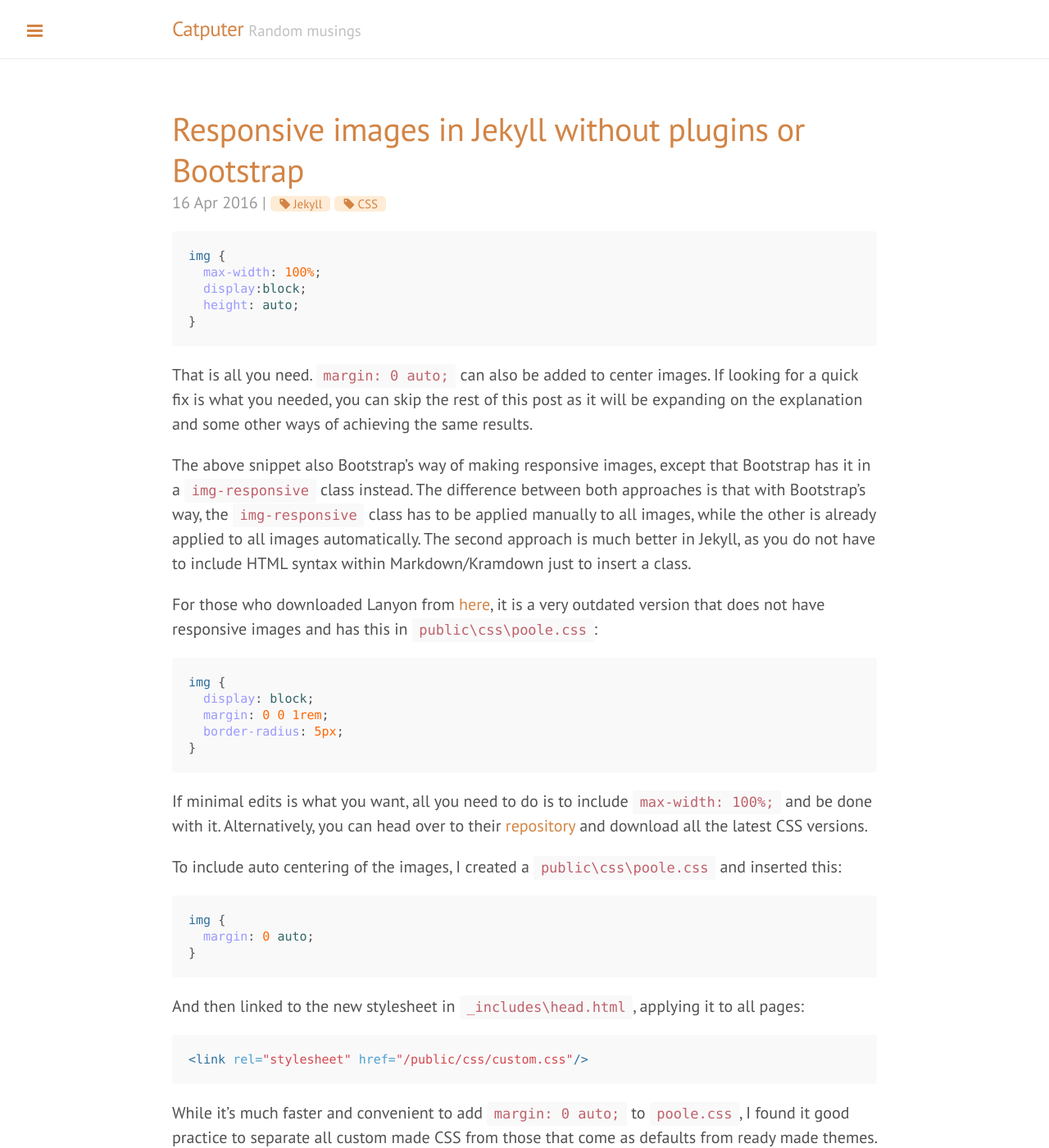
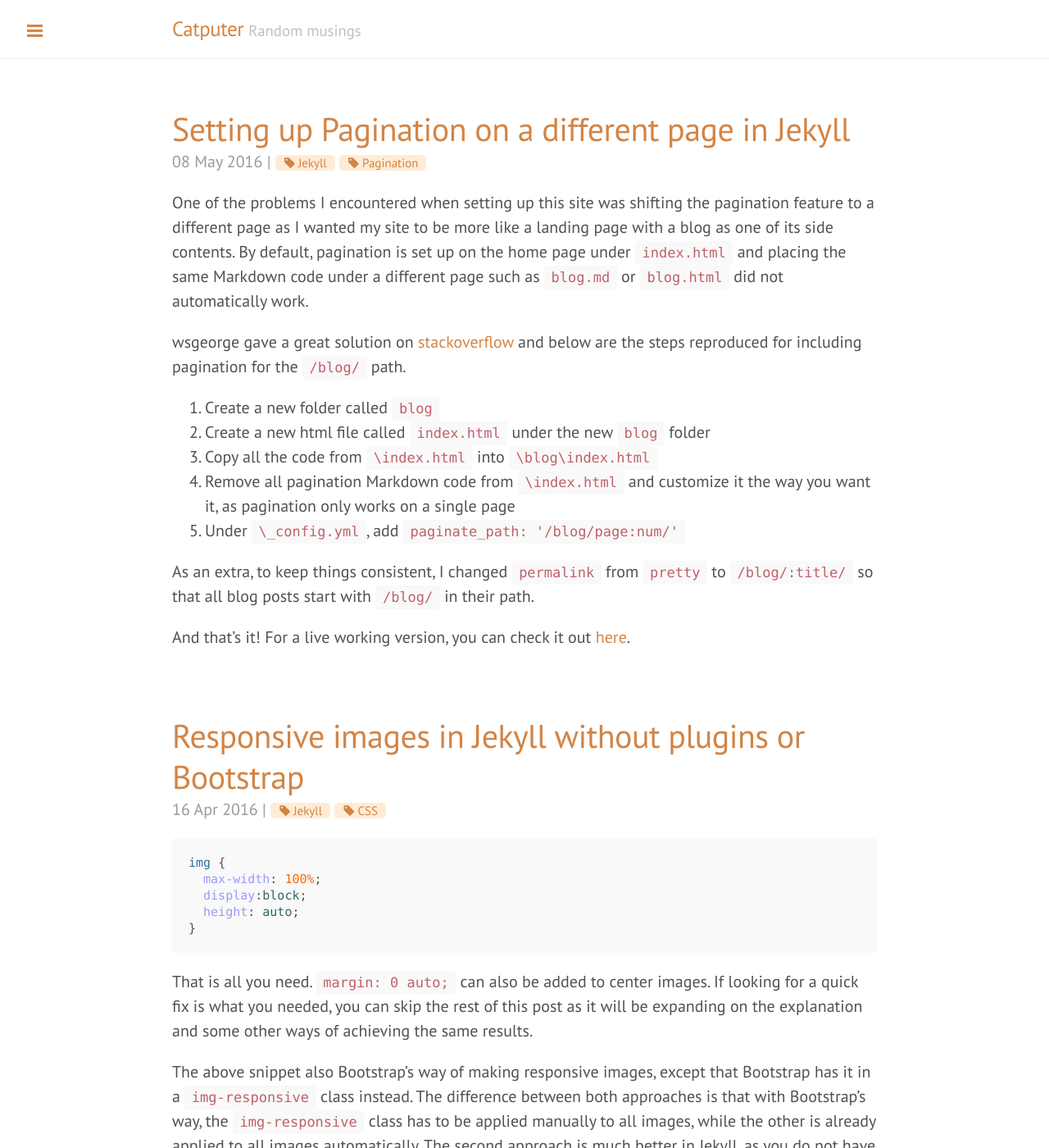
Before and after one commit to parrotchute/parrotchute.github.io, a Jekyll site: the page built from blog/index.html, in a window 1280 px wide and 1400 px high. Shown: the whole window at 82% size. Built offline with Jekyll 4.4.1, drawn with Linux system fonts in a browser that asks for light colours; nearby versions of some CDN libraries; the list of posts is cut into pages by our own code; some of the changed text lies outside the part shown.

Commit message:
Fixed grammar and spelling mistakes in main page, added new post, fixed formatting of older post for consistency

```diff
--- /dev/null
+++ b/_posts/2016-05-08-pagination-on-different-page-jekyll.md
@@ -0,0 +1,24 @@
+---
+layout: post
+title: Setting up Pagination on a different page in Jekyll
+tags:
+  - Jekyll
+  - Pagination
+category:
+  - IT
+  - Guides
+---
+
+One of the problems I encountered when setting up this site was shifting the pagination feature to a different page as I wanted my site to be more like a landing page with a blog as one of its side contents. By default, pagination is set up on the home page under `index.html` and placing the same Markdown code under a different page such as `blog.md` or `blog.html` did not automatically work.
+
+wsgeorge gave a great solution on [stackoverflow](http://stackoverflow.com/a/27016002) and below are the steps reproduced for including pagination for the `/blog/` path.
+
+1. Create a new folder called `blog`
+2. Create a new html file called `index.html` under the new `blog` folder
+3. Copy all the code from `\index.html` into `\blog\index.html`
+4. Remove all pagination Markdown code from `\index.html` and customize it the way you want it, as pagination only works on a single page
+5. Under `\_config.yml`, add `paginate_path:    '/blog/page:num/'`
+
+As an extra, to keep things consistent, I changed `permalink` from `pretty` to  `/blog/:title/` so that all blog posts start with `/blog/` in their path.
+
+And that's it! For a live working version, you can check it out [here](/blog).
--- a/index.html
+++ b/index.html
@@ -10,8 +10,8 @@ layout: default
 
 <p>I have no idea how you've stumble across this tiny part of the internet, but since you're here, make yourself comfortable!</p>
 
-<p>If you're keen on exploring, the sidebar menu should contain everyhing you need to navigate around.
-<br/><a href="/blog/index.html">Here</a> is where all my blog posts are, alternatively you can browse through them using the <a href="/archives/">archives</a>, <a href="/categories/">categories</a> and/or <a href="/tags/">tags</a>.</p>
+<p>If you're keen on exploring, the sidebar menu should contain everything you need to navigate around.
+<br/><a href="/blog/">Here</a> is where all my blog posts are, alternatively you can browse through them using the <a href="/archives/">archives</a>, <a href="/categories/">categories</a> and/or <a href="/tags/">tags</a>.</p>
 
-<p>A lot of pages are still under construction so you might see a couple of weird filler pages. I'll get to to them soon!</p>
+<p>Some pages are still under construction so you might see a couple of weird filler pages. I'll get to them soon!</p>
 </div>
```
Also changed, not shown: _posts/2016-04-16-responsive-images-jekyll.md (+3 -3 lines).
